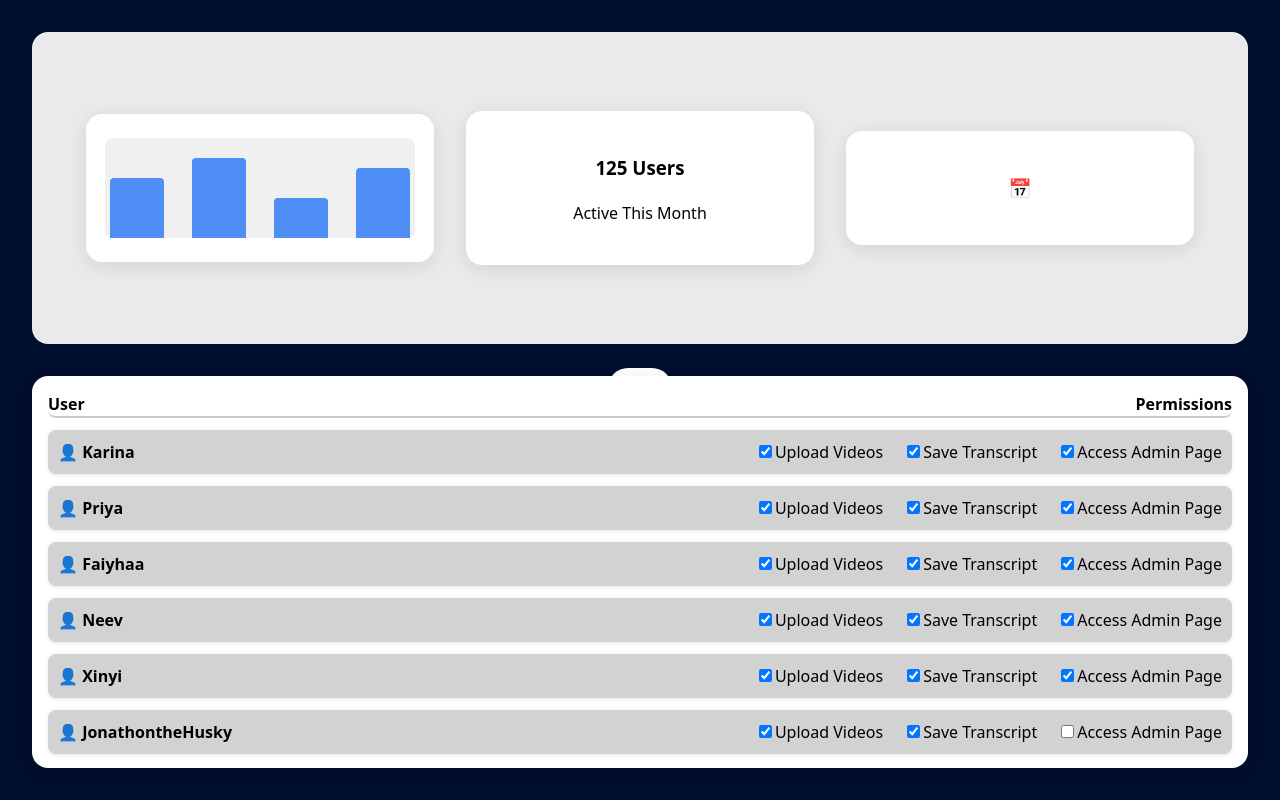
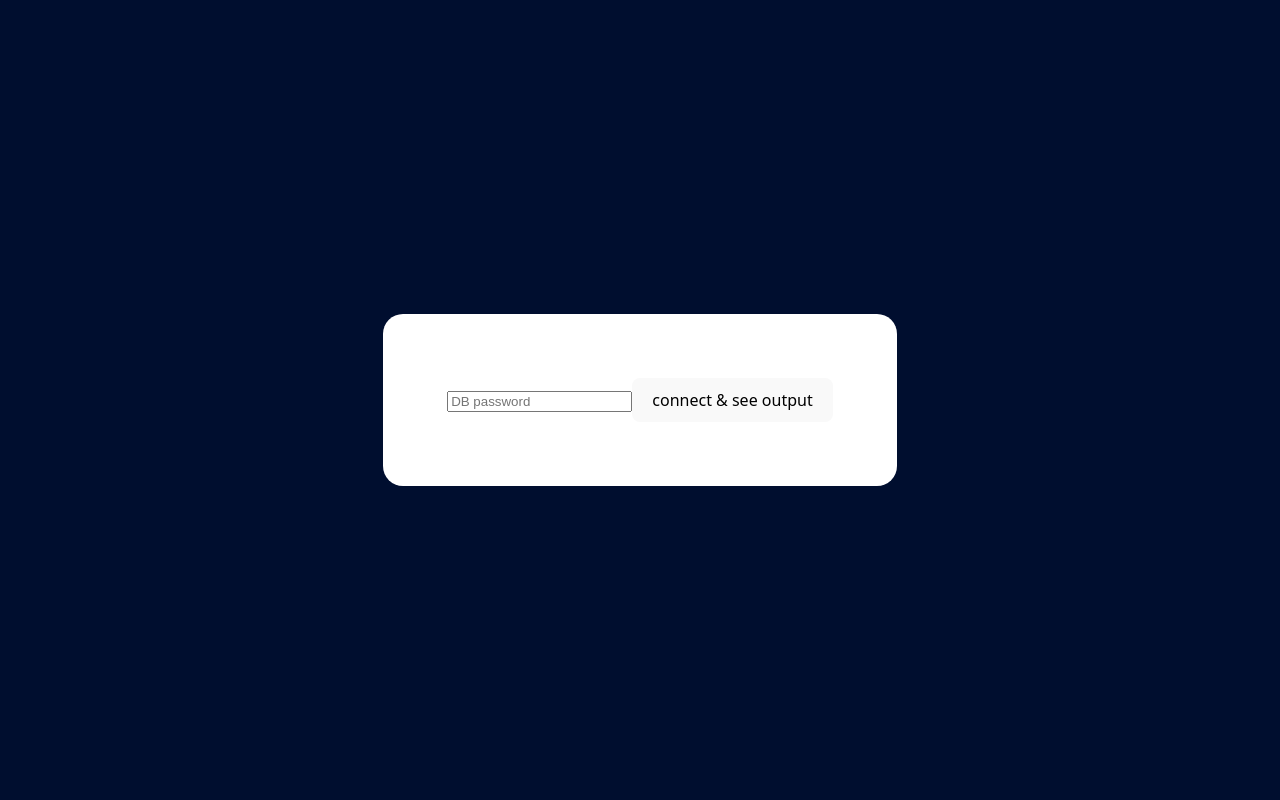
Before and after one commit to KarinaJadia/StudentVideoAnalyzer, a React (Vite) app: page / in a window 1280 px wide. Built offline with nearby package versions, Linux system fonts and the light colour scheme.

Commit message:
🗃️ barebones backend fully operational!!

```diff
--- a/src/App.jsx
+++ b/src/App.jsx
@@ -5,15 +5,52 @@ import './App.css'
 import FileExplorer from './FileExplorer';
 import About from './About';
 import Admin from './Admin';
+import {connectDB, getUsers} from './apis';
 
 
 function App() {
-  const [count, setCount] = useState(0)
+  const [password, setPassword] = useState("");
+  const [users, setUsers] = useState([]);
+  const [error, setError] = useState("");
+
+  async function handleClick() {
+    setError("");
+    setUsers([]);
+
+    try {
+      // connect to DB
+      await connectDB(password);
+
+      // replace with other functions as you go along
+      const data = await getUsers();
+      setUsers(data);
+    } catch (err) {
+      setError(err.message || "Something went wrong");
+    }
+  }
 
   return (
     <>
       {/* <About /> */}
-      <Admin />
+      {/* <Admin /> */}
+      <div style={{ padding: "2rem" }}>
+        <input
+          type="password"
+          placeholder="DB password"
+          value={password}
+          onChange={(e) => setPassword(e.target.value)}
+          // style={{ marginRight: "1rem" }}
+        />
+        <button onClick={handleClick}>connect & see output</button>
+
+        {error && <p style={{ color: "red" }}>Error: {error}</p>}
+
+        {users.length > 0 && (
+          <pre style={{ marginTop: "1rem" }}>
+            {JSON.stringify(users, null, 2)}
+          </pre>
+        )}
+      </div>
     </>
   )
 }
--- /dev/null
+++ b/src/apis.js
@@ -0,0 +1,26 @@
+const BASE_URL = "http://127.0.0.1:8000";
+
+async function request(endpoint, method = "GET", data = null) {
+  const options = {
+    method,
+    headers: {
+      "Content-Type": "application/json",
+    },
+  };
+  if (data) options.body = JSON.stringify(data);
+
+  const res = await fetch(`${BASE_URL}${endpoint}`, options);
+  if (!res.ok) {
+    const error = await res.json().catch(() => ({}));
+    throw new Error(error.detail || `Request failed with ${res.status}`);
+  }
+  return res.json();
+}
+
+export async function connectDB(password) {
+  return request("/connect", "POST", { password });
+}
+
+export async function getUsers() {
+  return request("/users", "GET");
+}
```
